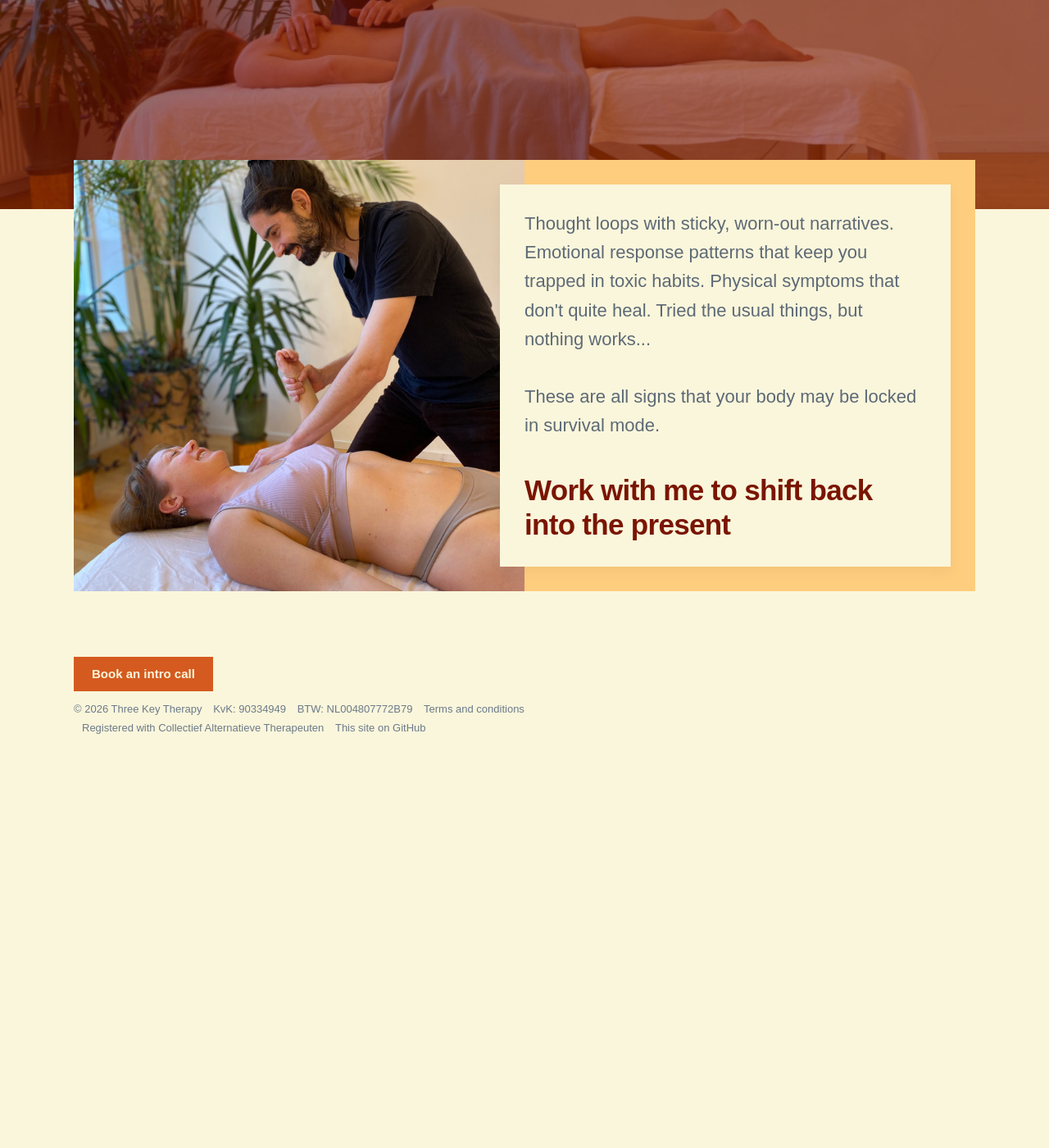
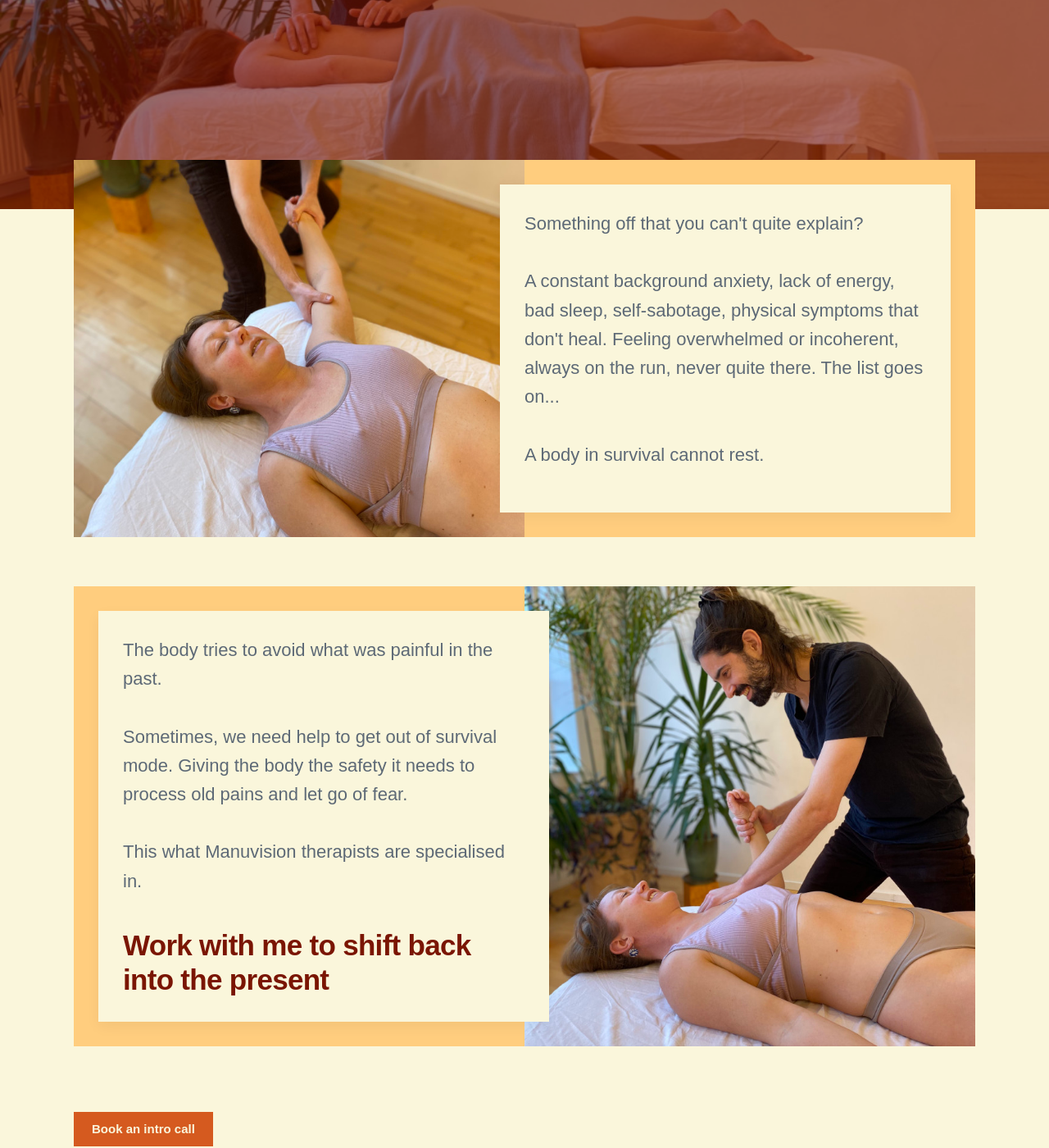
Before and after one commit to threekeytherapy/threekeytherapy.com, a Jekyll site: the page built from index.html, in a window 1280 px wide and 1400 px high, scrolled down 578 px. Shown: the whole window at 82% size. Built offline with Jekyll 4.4.1, drawn with Linux system fonts in a browser that asks for light colours; nearby versions of some CDN libraries; some web fonts are replaced; before the commit the page ends 1552 px from its top, so only the background shows below that; some of the changed text lies outside the part shown.

Commit message:
reorganises introduction

```diff
--- a/index.html
+++ b/index.html
@@ -13,7 +13,7 @@ featured_image: /images/treatment6crop2.jpg
 
 	<div class="wrap">
 
-		<h1>Feeling stuck and can't solve it alone?</h1>
+		<h1>Is your body locked in survival mode?</h1>
 		<p><strong>
 		</br>
 		</br>
@@ -27,6 +27,52 @@ featured_image: /images/treatment6crop2.jpg
 <section class="listing">
 
 	<div class="wrap">
+
+		<article class="post">
+
+			<div class="post__image-wrap">
+				<div class="post__image" style="background-image: url(/images/treatment3.jpg)"></div>
+			</div>
+
+			<div class="post__content-wrap">
+				<div class="post__content">
+					<p class="post__description">
+						Something off that you can't quite explain?
+						</br></br>
+						A constant background anxiety, lack of energy, bad sleep, self-sabotage, physical symptoms that don't heal.
+						Feeling overwhelmed or incoherent, always on the run, never quite there.
+						The list goes on...
+						</br></br>
+						A body in survival cannot rest.
+				</div>
+			</div>
+
+		</article>
+
+		<article class="post">
+
+			<div class="post__image-wrap">
+				<div class="post__image" style="background-image: url(/images/treatment2.jpg)"></div>
+			</div>
+
+			<div class="post__content-wrap">
+				<div class="post__content">
+					<p class="post__description">
+						The body tries to avoid what was painful in the past.
+						</br>
+						</br>
+						Sometimes, we need help to get out of survival mode. Giving the body the safety it needs to process old pains and let go of fear.
+						</br>
+						</br>
+						This what Manuvision therapists are specialised in.
+					</p>
+					<h2 class="post__title"><a href="/work-wth-me">Work with me to shift back into the present</a></h2>
+				</div>
+			</div>
+
+		</article>
+
+<!-- Comments out clutter on homepage
 
 		{% for project in site.projects %}
 
```
Also changed, not shown: other parts of index.html (+0 -1 lines), work-wth-me/index.html (+2 -6 lines), images/treatment3.jpg (added).
